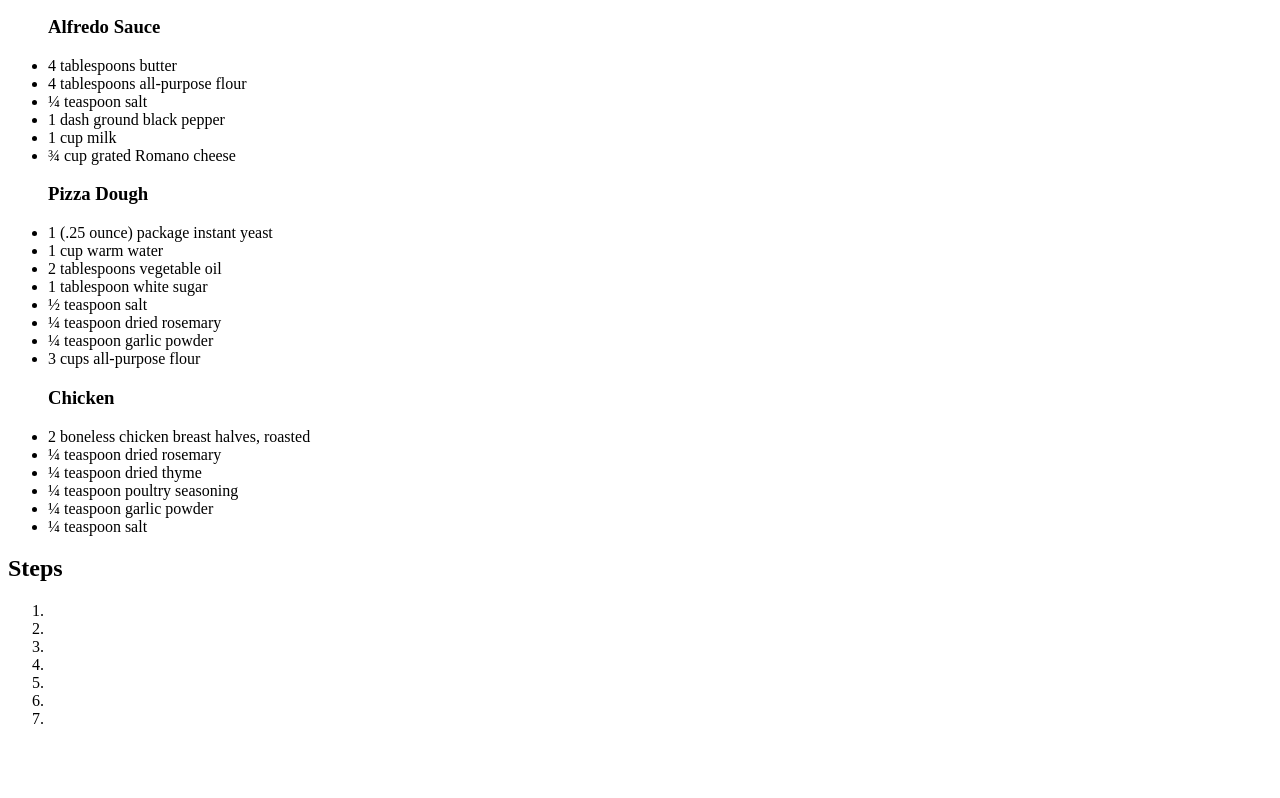
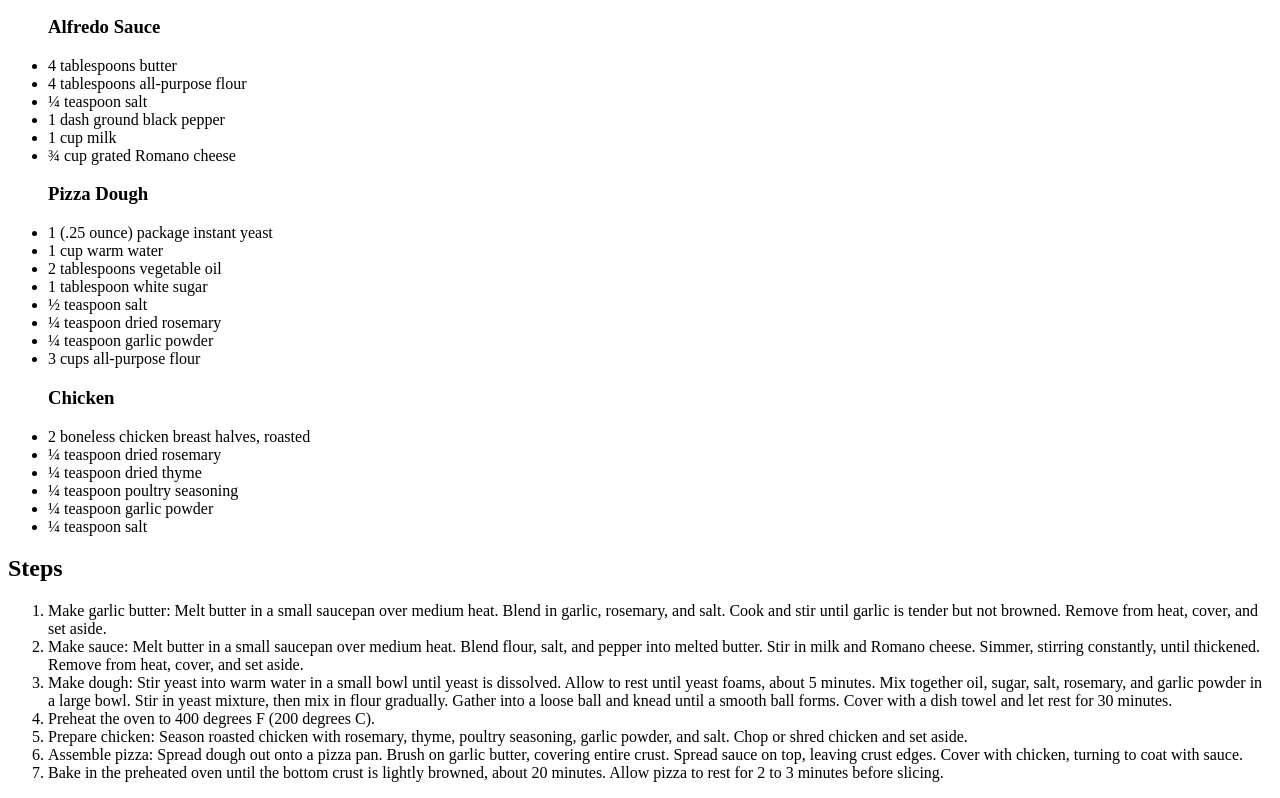
Before and after one commit to HashPowder/odin-recipes, a plain HTML site: page recipes/pizza.html in a window 1280 px wide. Shown: the part 809-1607 px from the top of the page. Before the commit the page ends 1553 px from the top, so only its background shows below. Drawn offline with Linux system fonts and the light colour scheme.

Commit message:
Fill empty step lists with appropriate directions

```diff
--- a/recipes/pizza.html
+++ b/recipes/pizza.html
@@ -48,13 +48,13 @@
 
         <h2>Steps</h2>
         <ol>
-            <li></li>
-            <li></li>
-            <li></li>
-            <li></li>
-            <li></li>
-            <li></li>
-            <li></li>
+            <li>Make garlic butter: Melt butter in a small saucepan over medium heat. Blend in garlic, rosemary, and salt. Cook and stir until garlic is tender but not browned. Remove from heat, cover, and set aside.</li>
+            <li>Make sauce: Melt butter in a small saucepan over medium heat. Blend flour, salt, and pepper into melted butter. Stir in milk and Romano cheese. Simmer, stirring constantly, until thickened. Remove from heat, cover, and set aside.</li>
+            <li>Make dough: Stir yeast into warm water in a small bowl until yeast is dissolved. Allow to rest until yeast foams, about 5 minutes. Mix together oil, sugar, salt, rosemary, and garlic powder in a large bowl. Stir in yeast mixture, then mix in flour gradually. Gather into a loose ball and knead until a smooth ball forms. Cover with a dish towel and let rest for 30 minutes.</li>
+            <li>Preheat the oven to 400 degrees F (200 degrees C).</li>
+            <li>Prepare chicken: Season roasted chicken with rosemary, thyme, poultry seasoning, garlic powder, and salt. Chop or shred chicken and set aside.</li>
+            <li>Assemble pizza: Spread dough out onto a pizza pan. Brush on garlic butter, covering entire crust. Spread sauce on top, leaving crust edges. Cover with chicken, turning to coat with sauce.</li>
+            <li>Bake in the preheated oven until the bottom crust is lightly browned, about 20 minutes. Allow pizza to rest for 2 to 3 minutes before slicing.</li>
         </ol>
     </body>
 </html>
```
